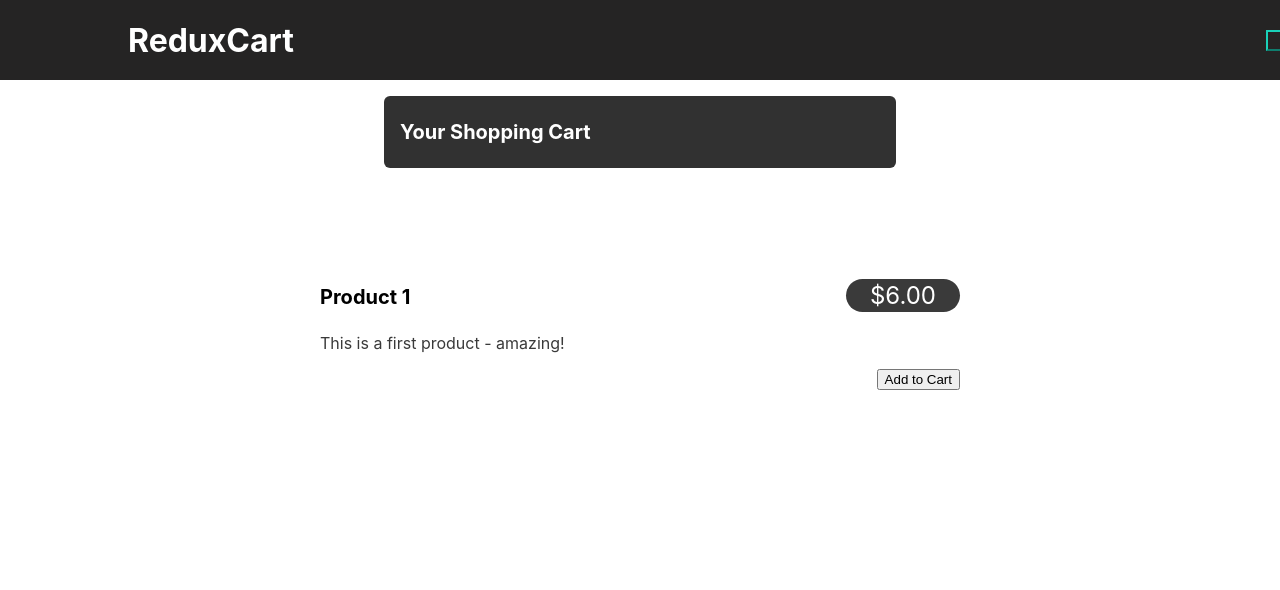
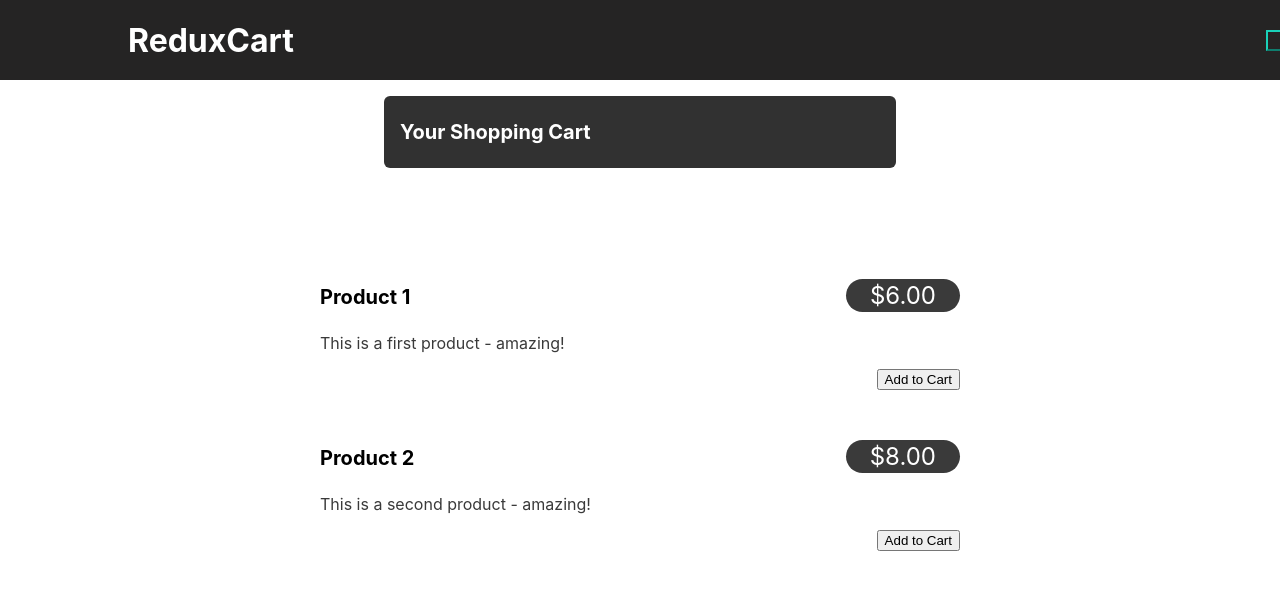
Before and after one commit to Christian-Tirado-CODE/react-practice, a React (Create React App) app: page / in a window 1280 px wide. Shown: the top 590 px of the page. Built offline with nearby package versions, Linux system fonts and the light colour scheme.

Commit message:
Added new Product

```diff
--- a/src/components/Shop/Products.js
+++ b/src/components/Shop/Products.js
@@ -12,6 +12,12 @@ const Products = (props) => {
           price={6}
           description='This is a first product - amazing!'
         />
+        <ProductItem
+          id="p2"
+          title='Product 2'
+          price={8}
+          description='This is a second product - amazing!'
+        />
       </ul>
     </section>
   );
```
